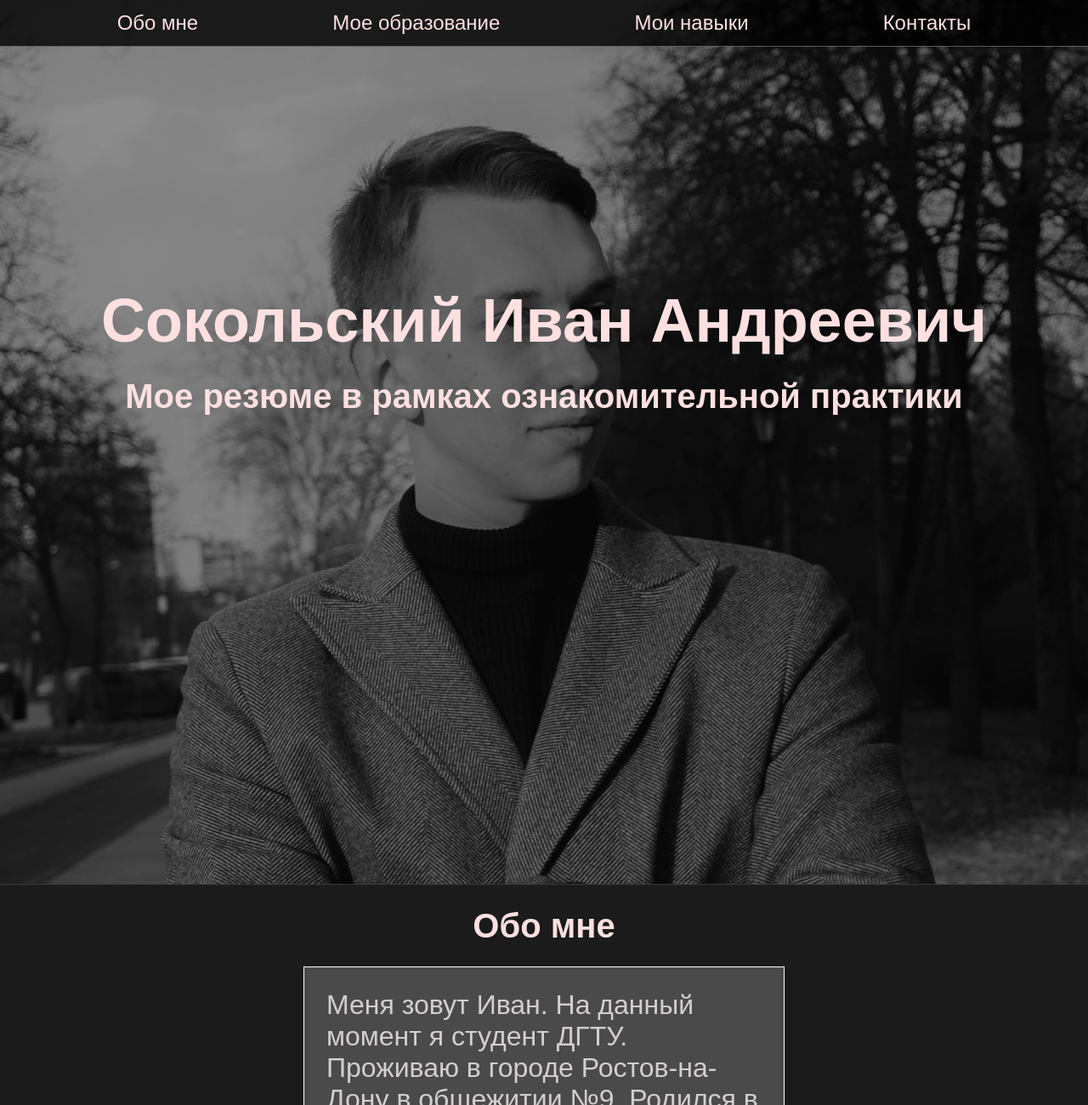
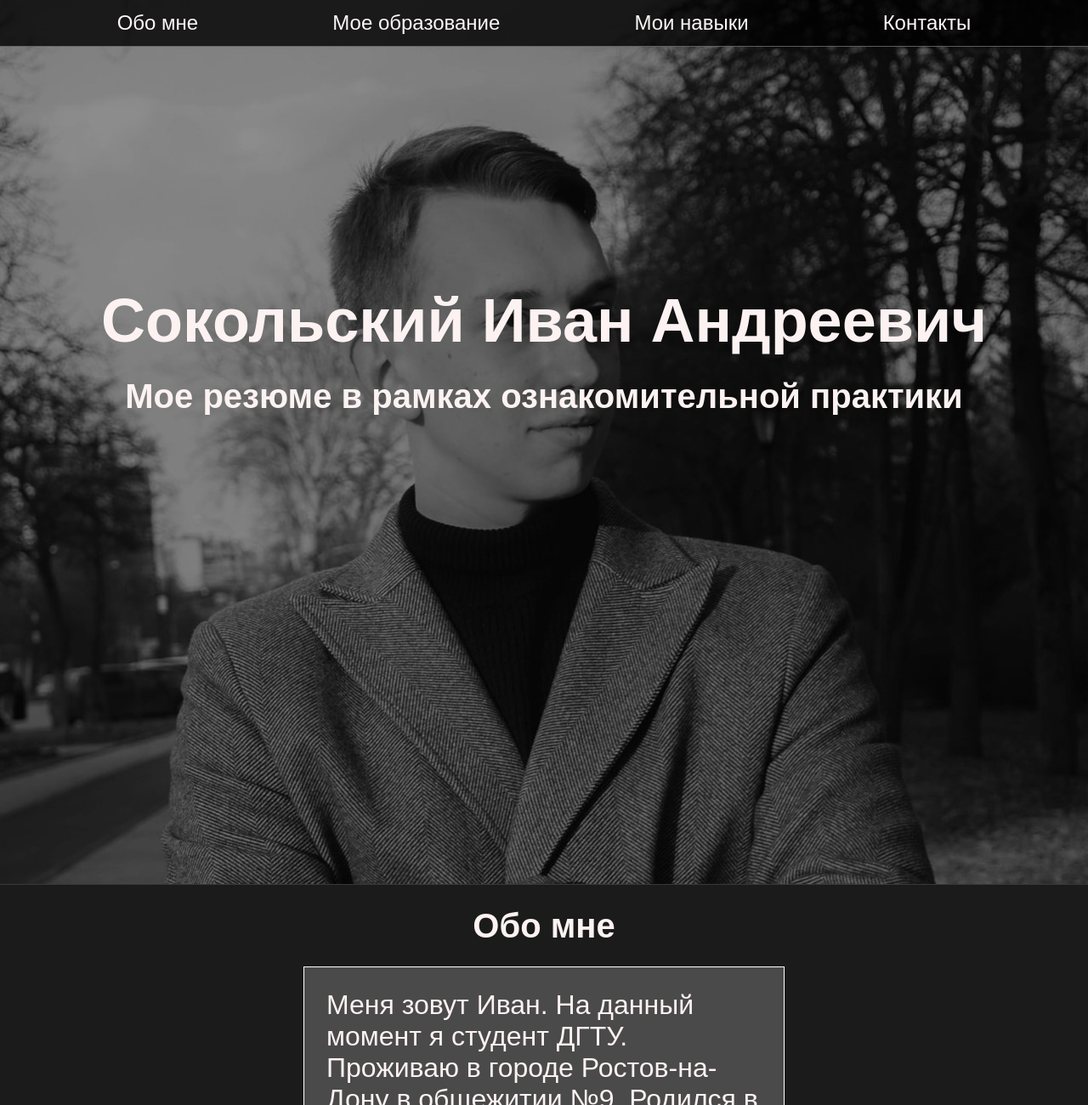
Before and after one commit to Sokooolik/Practise_website, a plain HTML site: page index.html in a window 1280 px wide. Shown: the top 1300 px of the page at 85% size. Drawn offline with Linux system fonts and the light colour scheme.

Commit message:
Add files via upload

```diff
--- a/styles.css
+++ b/styles.css
@@ -23,7 +23,7 @@ nav {
 
 a {
     text-decoration: none;
-    color: hsl(0, 100%, 94%)
+    color: hsl(0, 64%, 98%)
 }
 
 nav li{
@@ -37,7 +37,7 @@ nav li{
 
 h1, header h2 {
     margin-top: 2%;
-    color: hsl(0, 100%, 94%);
+    color: hsl(0, 73%, 97%);
     font-size: 2.5rem;
 }
 
@@ -55,7 +55,7 @@ section {
 section h2 {
     text-align: center;
     font-size: 2.5rem;
-    color: hsl(0, 100%, 94%);;
+    color:hsl(0, 73%, 97%);
     padding-bottom: 2%;
 }
 
@@ -65,7 +65,7 @@ section h2 {
     background-color: rgb(75, 74, 74);
     background-position: center;
     border: solid 0.2px white;
-    color: hsl(0, 4%, 82%)
+    color: hsl(0, 73%, 97%)
 }
 
 section div {
@@ -78,7 +78,7 @@ article {
 
 footer {
     background-color: black;
-    color: hsl(0, 4%, 82%);
+    color: hsl(0, 73%, 97%);
     text-align: center;
     height: 15vh;
 }
```
